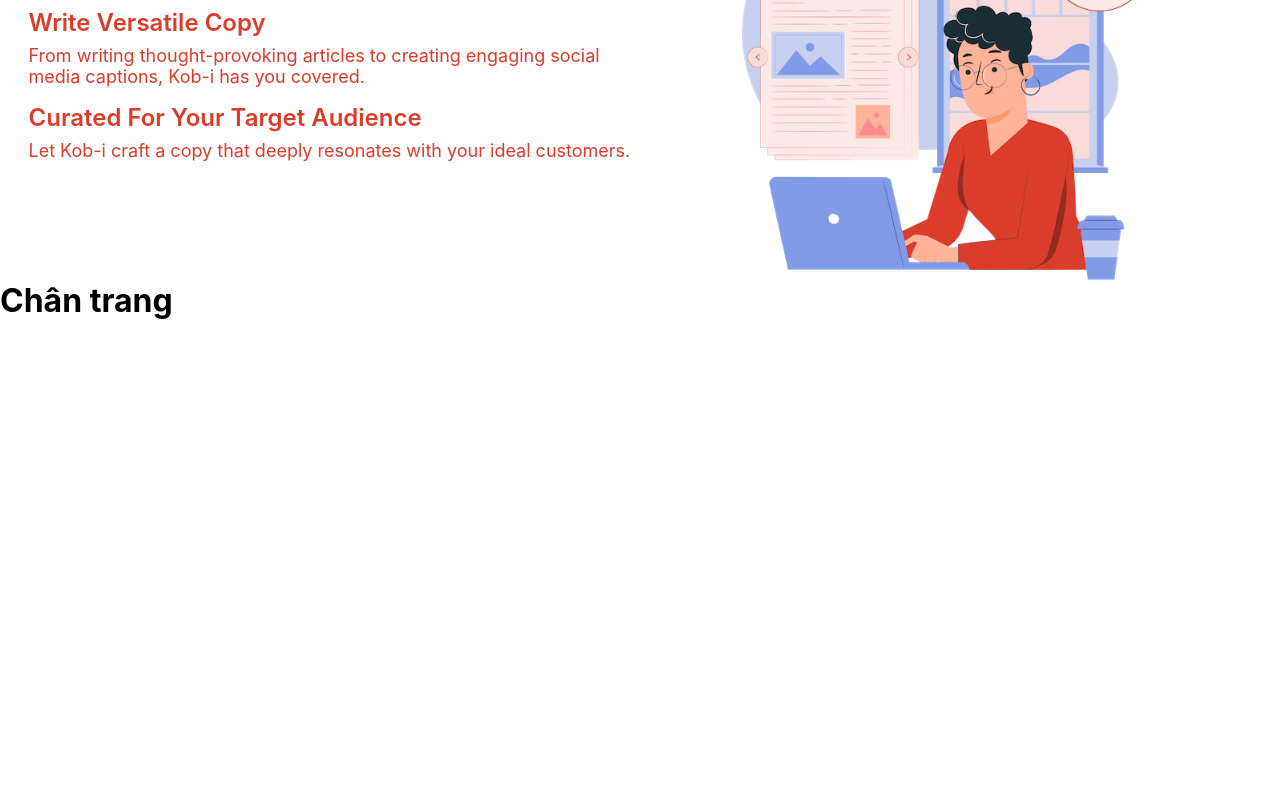
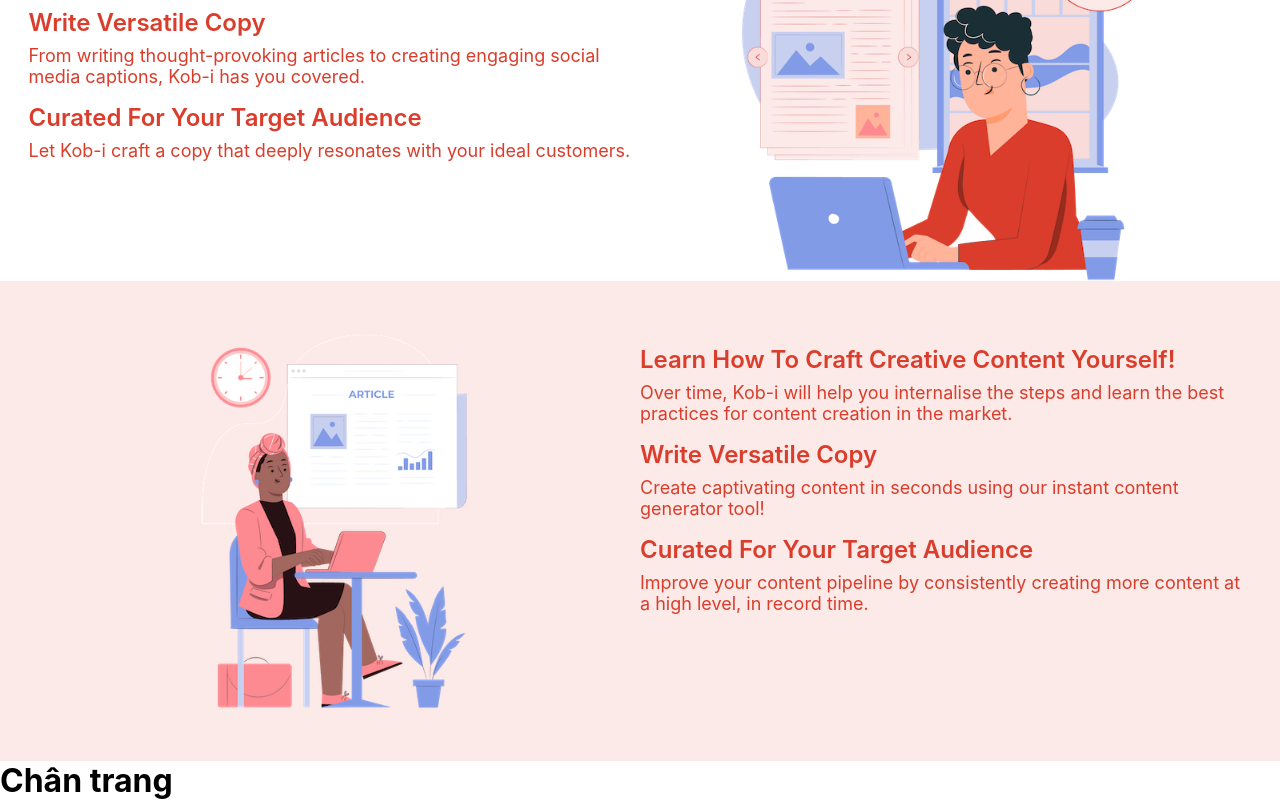
Before and after one commit to kim-duyen-frontend/story-buddy, a Next.js app: page / in a window 1280 px wide. Shown: the part 1038-1838 px from the top of the page. Before the commit the page ends 1358 px from the top, so only its background shows below. Built offline with nearby package versions, Linux system fonts and the light colour scheme.

Commit message:
add content 2

```diff
--- /dev/null
+++ b/features/guide-use/index.js
@@ -0,0 +1,44 @@
+import Image from 'next/image';
+import React from 'react';
+import styles from "../../styles/guideuse.module.scss";
+
+const GuideUse = () => {
+    const data = [
+        {
+            title: "Learn How To Craft Creative Content Yourself!",
+            text: "Over time, Kob-i will help you internalise the steps and learn the best practices for content creation in the market."
+        },
+        {
+            title: "Write Versatile Copy",
+            text: "Create captivating content in seconds using our instant content generator tool!"
+        },
+        {
+            title: "Curated For Your Target Audience",
+            text: "Improve your content pipeline by consistently creating more content at a high level, in record time."
+        }
+    ]
+    return (
+        <div className={styles.guideuse}>
+            <div className="container">
+                <div className={styles.container}>
+                    <div className={styles.leftCol}>
+                        <div className={styles.image}>
+                            <Image src="/images/pic02.png" layout="fill" objectFit="contain" />
+                        </div>
+                    </div>
+                    <div className={styles.rightCol}>
+                        {data.map((item, index) => (
+                            <div className={styles.text} key={index}>
+                                <h3>{item.title}</h3>
+                                <p>{item.text}</p>
+                            </div>
+                        ))}
+
+                    </div>
+                </div>
+            </div>
+        </div>
+    );
+};
+
+export default GuideUse;
--- a/pages/index.js
+++ b/pages/index.js
@@ -2,6 +2,7 @@
 import Head from 'next/head';
 import MainLayout from "../components/main-layout";
 import Explore from "../features/explore";
+import GuideUse from "../features/guide-use";
 
 function Home() {
   return (
@@ -12,6 +13,7 @@
         <link rel="icon" href="/favicon.ico" />
       </Head>
       <Explore />
+      <GuideUse />
     </>
   )
 }
--- /dev/null
+++ b/styles/guideuse.module.scss
@@ -0,0 +1,46 @@
+.guideuse {
+    background-color: #fceae8;
+    padding: 3rem 0;
+
+    .container {
+        display: grid;
+        grid-template-columns: repeat(2, 1fr);
+
+        .leftCol {
+            .image {
+                position: relative;
+                width: 100%;
+                height: 24rem;
+            }
+        }
+
+        .rightCol {
+            .text {
+                display: flex;
+                flex-direction: column;
+                color: #DA3D2B;
+                margin-top: 1rem;
+
+                >h3 {
+                    font-size: 24px;
+                    font-weight: 600;
+                }
+
+                >p {
+                    padding-top: 0.5rem;
+                    font-size: 18px;
+                    font-weight: 400;
+                }
+            }
+        }
+    }
+}
+
+@media(max-width:640px) {
+    .guideuse {
+        .container {
+            grid-template-columns: 1fr;
+            row-gap: 20px;
+        }
+    }
+}
```
